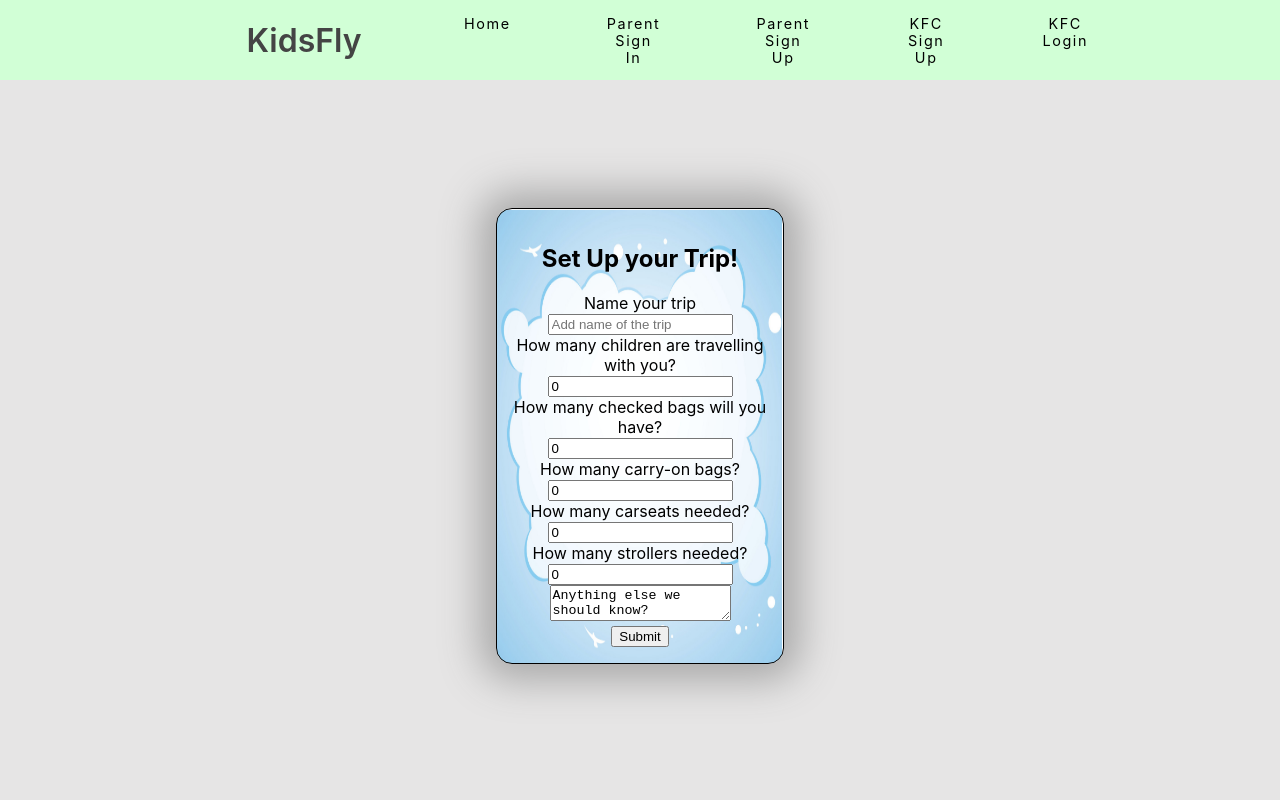
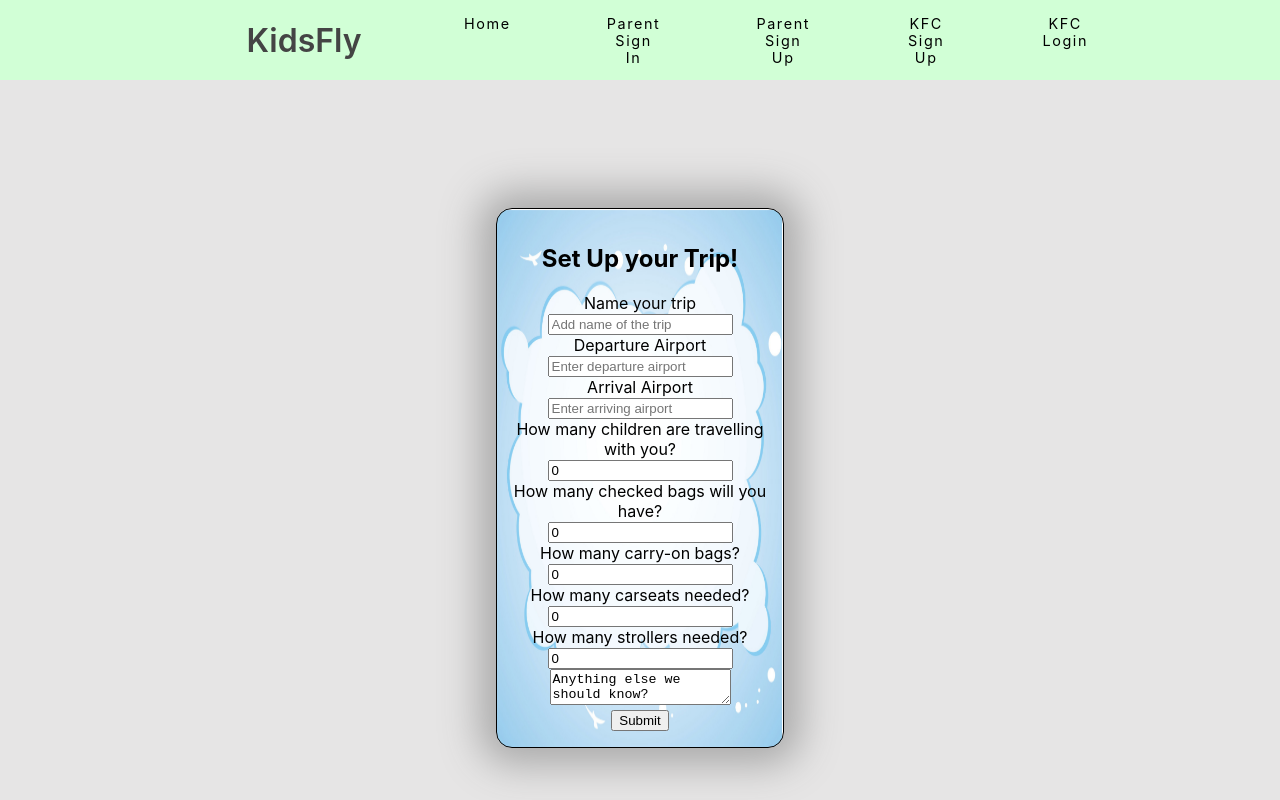
Before and after one commit to BW-Kids-Fly-2/Front-End, a React (Create React App) app in the folder bw-kids-fly-2/: page /add-trip in a window 1280 px wide. Built offline with nearby package versions, Linux system fonts and the light colour scheme; sample sign-in values are in the browser's storage.

Commit message:
issues communicating with backend

```diff
--- a/bw-kids-fly-2/src/React-I-components/KFCSignUp.js
+++ b/bw-kids-fly-2/src/React-I-components/KFCSignUp.js
@@ -132,6 +132,7 @@ const SignUpForms = ({ values, touched, errors, status, ...props }) => {
             <Field type="text" name="first_name" placeholder="Enter First Name" value={user.first_name} onChange={handleChanges}/>
             {touched.first_name && errors.first_name && <p className="errors">{errors.first_name}</p>}
 
+
             <label> Last Name: </label>
             <Field type="text" name="last_name" placeholder="Enter Last Name" value={user.last_name} onChange={handleChanges}/>
             {touched.last_name && errors.last_name && <p className="errors">{errors.last_name}</p>}
--- a/bw-kids-fly-2/src/React-I-components/MainParentSignIn.js
+++ b/bw-kids-fly-2/src/React-I-components/MainParentSignIn.js
@@ -127,6 +127,7 @@ const ParentSignIn = ({ values, touched, errors, status, ...props }) => {
             <label> Email: </label>
             <Field type="email" name="email" placeholder="Enter Email"  value={user.email} onChange={handleChanges} />
             {touched.email && errors.email && <p className="errors">{errors.email}</p>}
+
             <label> Password: </label>
             <Field type="password" name="password" placeholder="Enter Password" value={user.password} onChange={handleChanges}/>
             {touched.password && errors.password && <p className="errors">{errors.password}</p>}
--- a/bw-kids-fly-2/src/React-I-components/ParentSignUp.js
+++ b/bw-kids-fly-2/src/React-I-components/ParentSignUp.js
@@ -108,7 +108,7 @@ const Forms = ({ values, touched, errors, status, ...props }) => {
   const handleSubmit = e => {
     e.preventDefault();
     props.addUser(user)
-    .then(() => props.history.push('/parent'));
+    .then(() => props.history.push('/yarn start'));
     setUser({
       username:'',
       password: ''
--- a/bw-kids-fly-2/src/React-II-Components/AddTrip.js
+++ b/bw-kids-fly-2/src/React-II-Components/AddTrip.js
@@ -45,6 +45,25 @@ const AddTrip = props => {
           value={trip.trip_name}
           onChange={handleChange}
         />
+
+        <label>Departure Airport</label>
+          <input
+            type='text'
+            className='form-control'
+            name='dep_airport'
+            placeholder='Enter departure airport'
+            value={trip.dep_airport}
+            onChange={handleChange}
+          />
+        <br />
+        <label>Arrival Airport</label>
+          <input
+            className='form-control'
+            name='arr_airport'
+            placeholder='Enter arriving airport'
+            value={trip.arr_airport}
+            onChange={handleChange}
+          />
         <br />
         <label>How many children are travelling with you?</label>
         <br />
```
